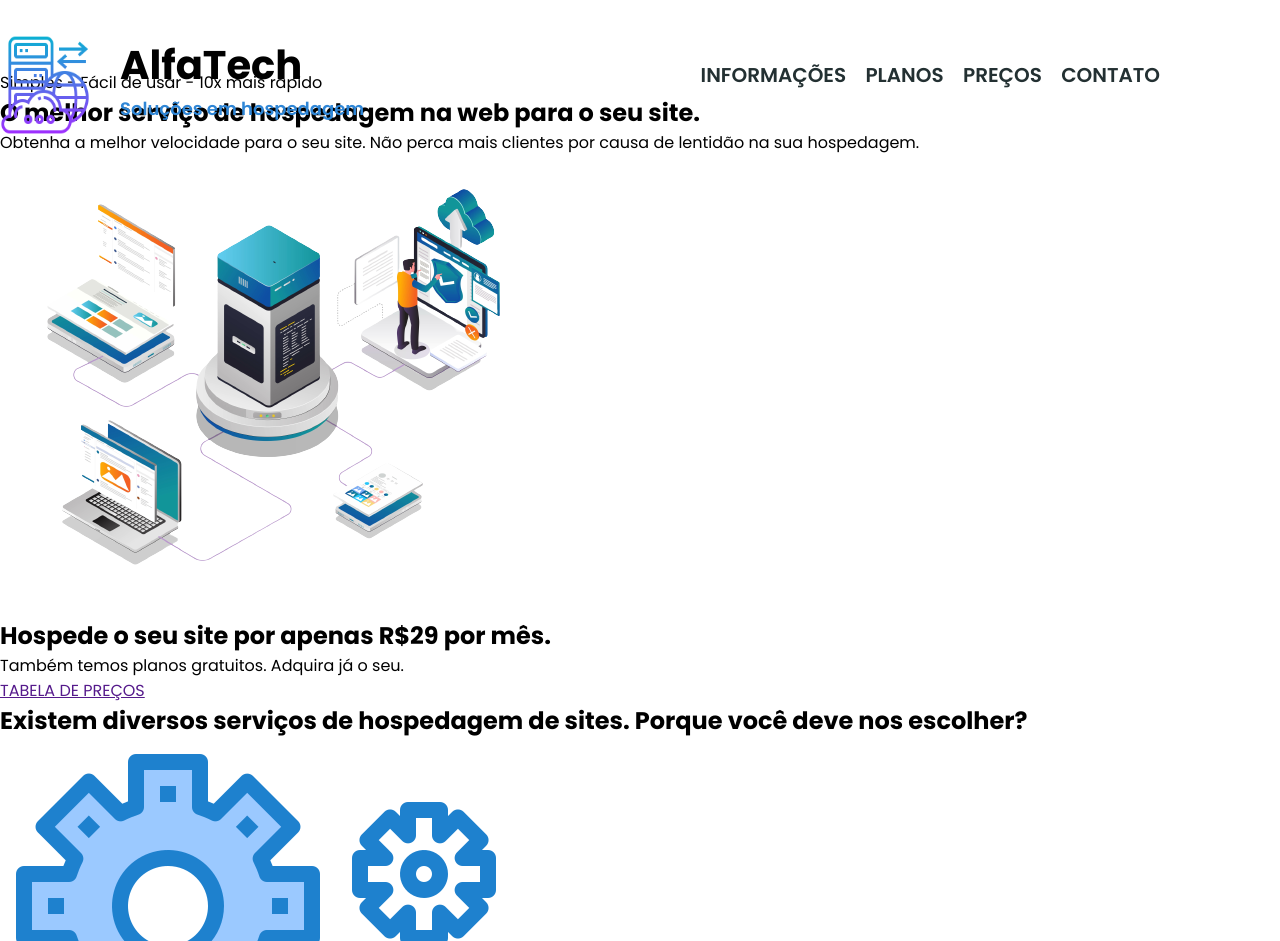
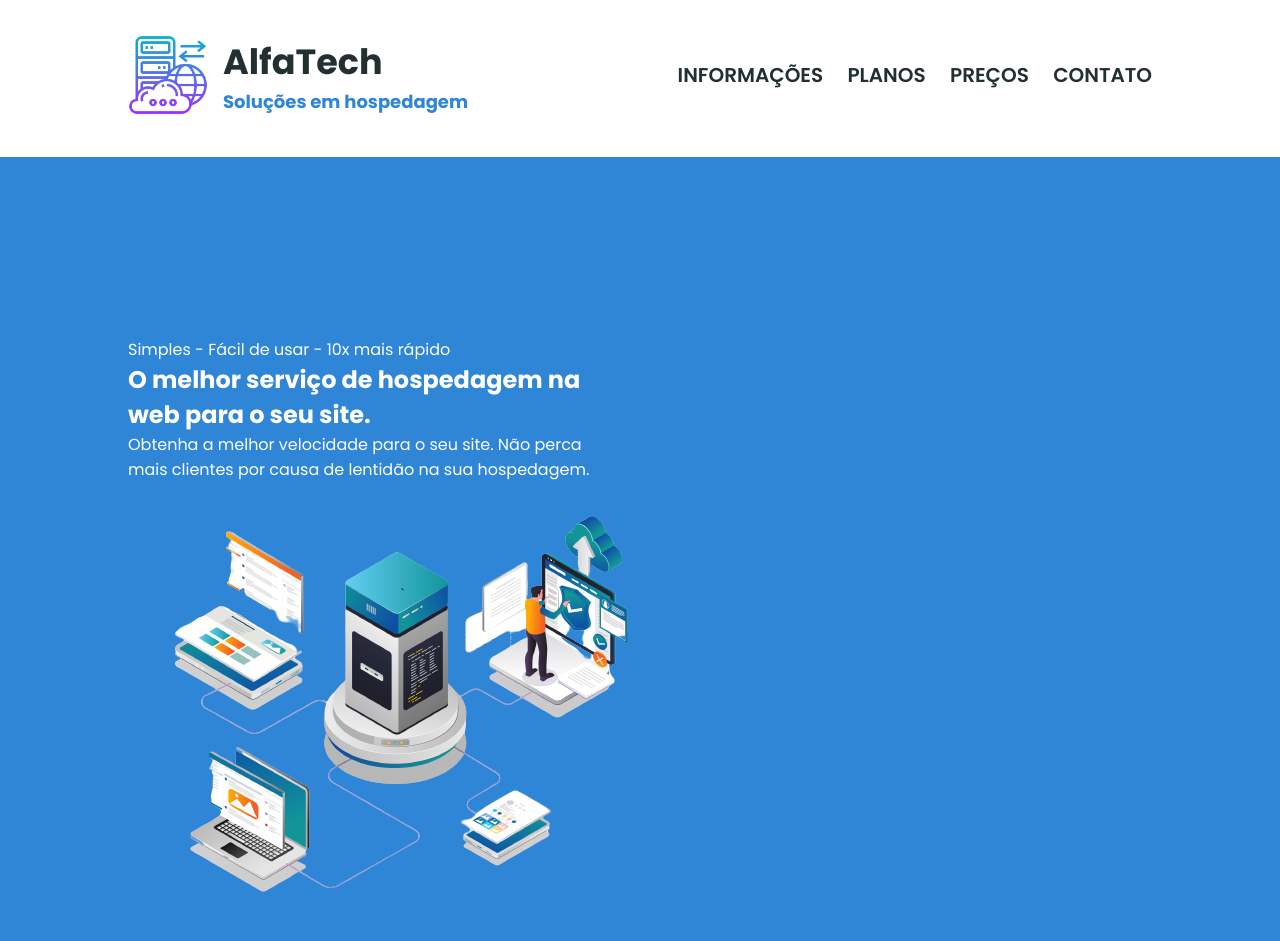
Before and after one commit to MarcosBarreto15/DevMedia, a plain HTML site: page WebSite de Hospedagem/home.html in a window 1280 px wide. Shown: the top 941 px of the page. Drawn offline with Linux system fonts and the light colour scheme.

Commit message:
Continuando

```diff
--- a/WebSite de Hospedagem/css/home.css
+++ b/WebSite de Hospedagem/css/home.css
@@ -9,48 +9,75 @@
 
 /* seção topo */
 
-.topo {
-   width: 100%;
-   max-width: 1024px;
+.limite { /* aproveitada em todasas seções */
+    width: 100%;
+    max-width: 1024px;
+    margin: 0 auto;
 }
 
-.logo-topo {
-    width: 1024px;
+.topo {
     position: relative;
     padding: 35px 0px;
 }
 
+.logo-topo {
+    position: relative;
+}
+
+.logo-topo img {
+    width: 80px;
+}
+
 .logo-topo div {
     position: absolute;
-    left: 120px;
+    top: 0;
+    left: 95px;
+}
+
+.links-topo {
+    position: absolute;
+    top: 60px;
+    right: 0;
 }
 
 .logo-topo h1 {
-    font-size: 40px;
+    font-size: 35px;
+    color: #233032;
 }
 
 .logo-topo p {
     font-size: 18px;
-    color: #2f86d6;
+    color: #2f86d6 ;
+    font-weight: 700;
+}
+
+.links-topo a {
+    font-size: 20px;
+    margin-left: 20px;
+    text-decoration: none;
+    color: #233032 ;
     font-weight: 600;
 }
 
-.logo-topo img {
-    width: 90px;
-    height: 100px;
-    position: absolute;
+/* seção banner */
+
+.banner {
+    background-color: #2f86d6;
 }
 
-.links-topo  {
-    position: absolute;
-    top: 60px;
-    right: 120px;
+.container-banner {
+    position: relative;
+    padding: 180px 0px;
 }
 
-.links-topo a {
-    text-decoration: none;
-    font-size:20px;
-    color: #233032;
-    font-weight: 600;
-    margin-left: 15px;
+.banner-texto {
+    width: 470px;
+    color: #fff;
 }
+
+.banner-img {
+    position: absolute;
+    top: 100px;
+    right: 0;
+    width: 50%;
+}
--- a/WebSite de Hospedagem/home.html
+++ b/WebSite de Hospedagem/home.html
@@ -28,13 +28,16 @@
         </div>
     </div>
     <div class="banner">
+        <div class="container-banner  limite">
+            <div class="banner-texto">
                 <P>Simples - Fácil de usar - 10x mais rápido</P>
                 <h2>O melhor serviço de hospedagem na web para o seu site.</h2>
                 <p>
                     Obtenha a melhor velocidade para o seu site. Não perca mais clientes por causa de lentidão na sua hospedagem.
                 </p>
+            </div>
             <img src="assets/imagem-banner.png" alt="Banner">
-
+        </div>
     </div>
     <div class="anuncio1  anuncio-geral">
         <h2>Hospede o seu site por apenas R$29 por mês.</h2>
```
Lines whose indentation alone changed are shown as unchanged.
